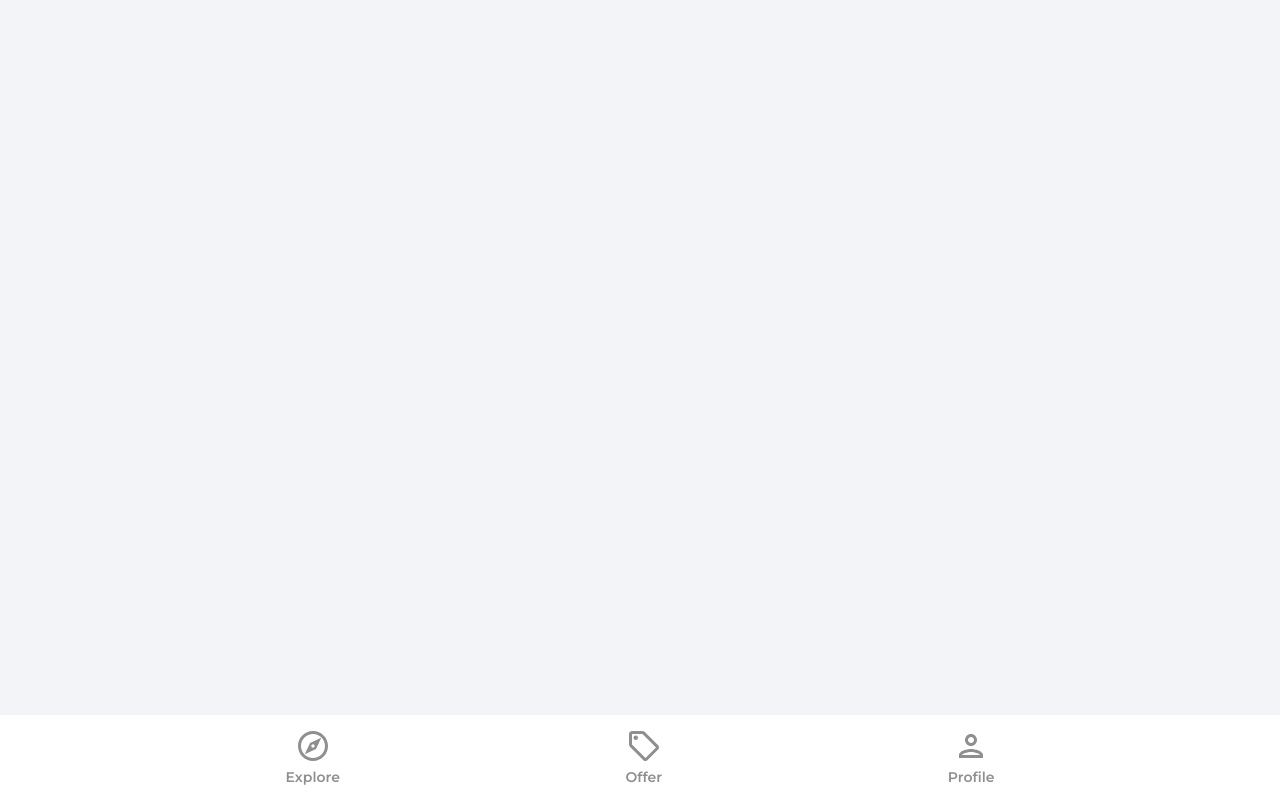
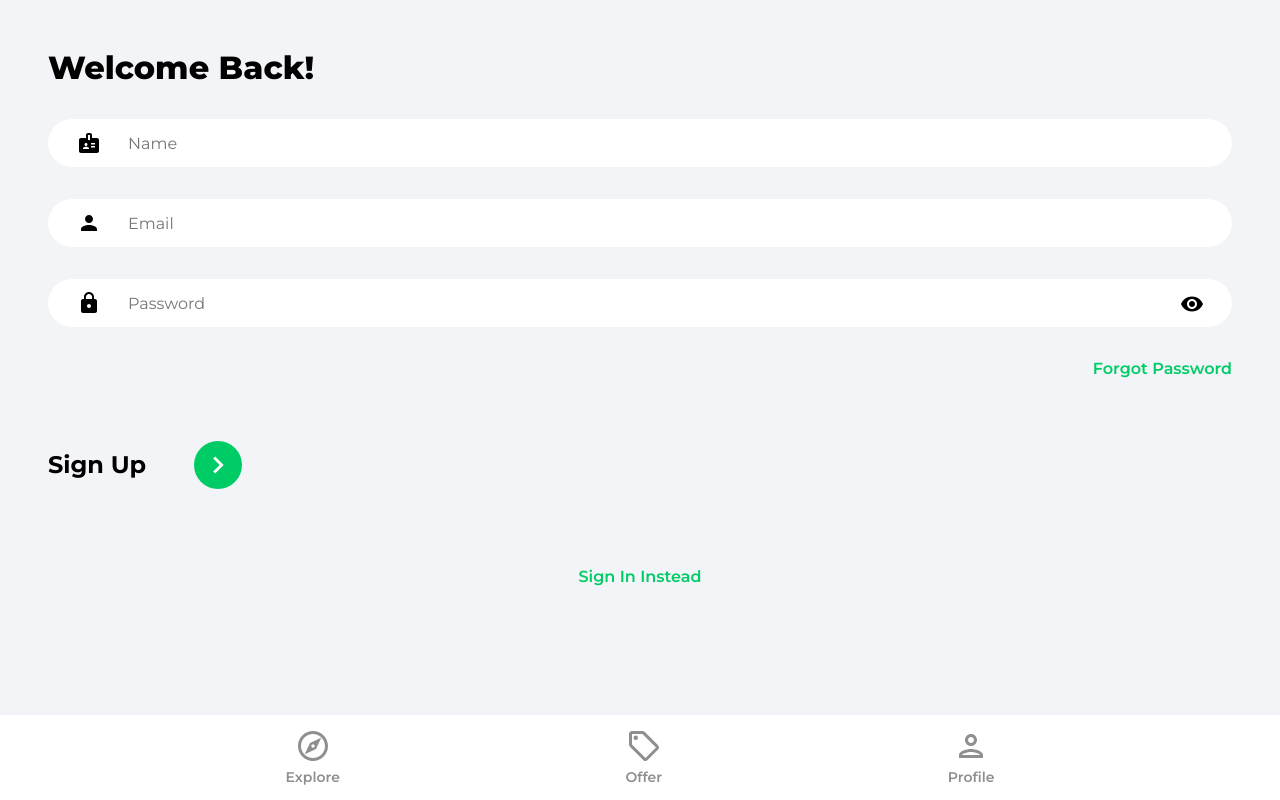
Before and after one commit to Farshad-585/house-marketplace, a React (Create React App) app: page /sign-up in a window 1280 px wide. Built offline with nearby package versions, Linux system fonts and the light colour scheme.

Commit message:
added signin/signout pages'

```diff
--- a/src/App.js
+++ b/src/App.js
@@ -15,8 +15,8 @@ function App() {
           <Route path='/' element={<Explore />} />
           <Route path='/offers' element={<Offers />} />
           <Route path='/profile' element={<SignIn />} />
-          <Route path='/signin' element={<SignIn />} />
-          <Route path='/signup' element={<SignUp />} />
+          <Route path='/sign-in' element={<SignIn />} />
+          <Route path='/sign-up' element={<SignUp />} />
           <Route path='/forgot-password' element={<ForgotPassword />} />
         </Routes>
         <Navbar />
--- a/src/pages/SignIn.jsx
+++ b/src/pages/SignIn.jsx
@@ -1,8 +1,71 @@
+import { useState } from 'react'
+import { Link, useNavigate } from 'react-router-dom'
+import { ReactComponent as ArrowRightIcon } from '../assets/svg/keyboardArrowRightIcon.svg'
+import visibilityIcon from '../assets/svg/visibilityIcon.svg'
+
 function SignIn() {
+  const [showPassword, setShowPassword] = useState(false)
+  const [formData, setFormData] = useState({
+    email: '',
+    password: '',
+  })
+  const { email, password } = formData
+  const navigate = useNavigate()
+
+  const onChange = (e) => {
+    setFormData((prevState) => ({
+      ...prevState,
+      [e.target.id]: e.target.value,
+    }))
+  }
+
   return (
-    <div>
-      <h1>Sign In</h1>
-    </div>
+    <>
+      <div className='pageContainer'>
+        <header>
+          <p className='pageHeader'>Welcome Back!</p>
+        </header>
+        <form>
+          <input
+            className='emailInput'
+            type='email'
+            placeholder='Email'
+            id='email'
+            value={email}
+            onChange={onChange}
+          />
+          <div className='passwordInputDiv'>
+            <input
+              type={showPassword ? 'text' : 'password'}
+              className='passwordInput'
+              placeholder='Password'
+              id='password'
+              value={password}
+              onChange={onChange}
+            />
+            <img
+              src={visibilityIcon}
+              alt='show password'
+              className='showPassword'
+              onClick={() => setShowPassword((prevState) => !prevState)}
+            />
+          </div>
+          <Link to='/forgot-password' className='forgotPasswordLink'>
+            Forgot Password
+          </Link>
+          <div className='signInBar'>
+            <p className='signInText'>Sign In</p>
+            <button className='signInButton'>
+              <ArrowRightIcon fill='#ffffff' width='34px' height='34px' />
+            </button>
+          </div>
+        </form>
+
+        <Link to='/sign-up' className='registerLink'>
+          Sign Up Instead
+        </Link>
+      </div>
+    </>
   )
 }
 
--- a/src/pages/SignUp.jsx
+++ b/src/pages/SignUp.jsx
@@ -1,8 +1,80 @@
+import { useState } from 'react'
+import { Link, useNavigate } from 'react-router-dom'
+import { ReactComponent as ArrowRightIcon } from '../assets/svg/keyboardArrowRightIcon.svg'
+import visibilityIcon from '../assets/svg/visibilityIcon.svg'
+
 function SignUp() {
+  const [showPassword, setShowPassword] = useState(false)
+  const [formData, setFormData] = useState({
+    name: '',
+    email: '',
+    password: '',
+  })
+  const { name, email, password } = formData
+  const navigate = useNavigate()
+
+  const onChange = (e) => {
+    setFormData((prevState) => ({
+      ...prevState,
+      [e.target.id]: e.target.value,
+    }))
+  }
+
   return (
-    <div>
-      <h1>Sign Up</h1>
-    </div>
+    <>
+      <div className='pageContainer'>
+        <header>
+          <p className='pageHeader'>Welcome Back!</p>
+        </header>
+        <form>
+          <input
+            className='nameInput'
+            type='text'
+            placeholder='Name'
+            id='name'
+            value={name}
+            onChange={onChange}
+          />
+          <input
+            className='emailInput'
+            type='email'
+            placeholder='Email'
+            id='email'
+            value={email}
+            onChange={onChange}
+          />
+          <div className='passwordInputDiv'>
+            <input
+              type={showPassword ? 'text' : 'password'}
+              className='passwordInput'
+              placeholder='Password'
+              id='password'
+              value={password}
+              onChange={onChange}
+            />
+            <img
+              src={visibilityIcon}
+              alt='show password'
+              className='showPassword'
+              onClick={() => setShowPassword((prevState) => !prevState)}
+            />
+          </div>
+          <Link to='/forgot-password' className='forgotPasswordLink'>
+            Forgot Password
+          </Link>
+          <div className='signUpBar'>
+            <p className='signUpText'>Sign Up</p>
+            <button className='signUpButton'>
+              <ArrowRightIcon fill='#ffffff' width='34px' height='34px' />
+            </button>
+          </div>
+        </form>
+
+        <Link to='/sign-in' className='registerLink'>
+          Sign In Instead
+        </Link>
+      </div>
+    </>
   )
 }
 
```
